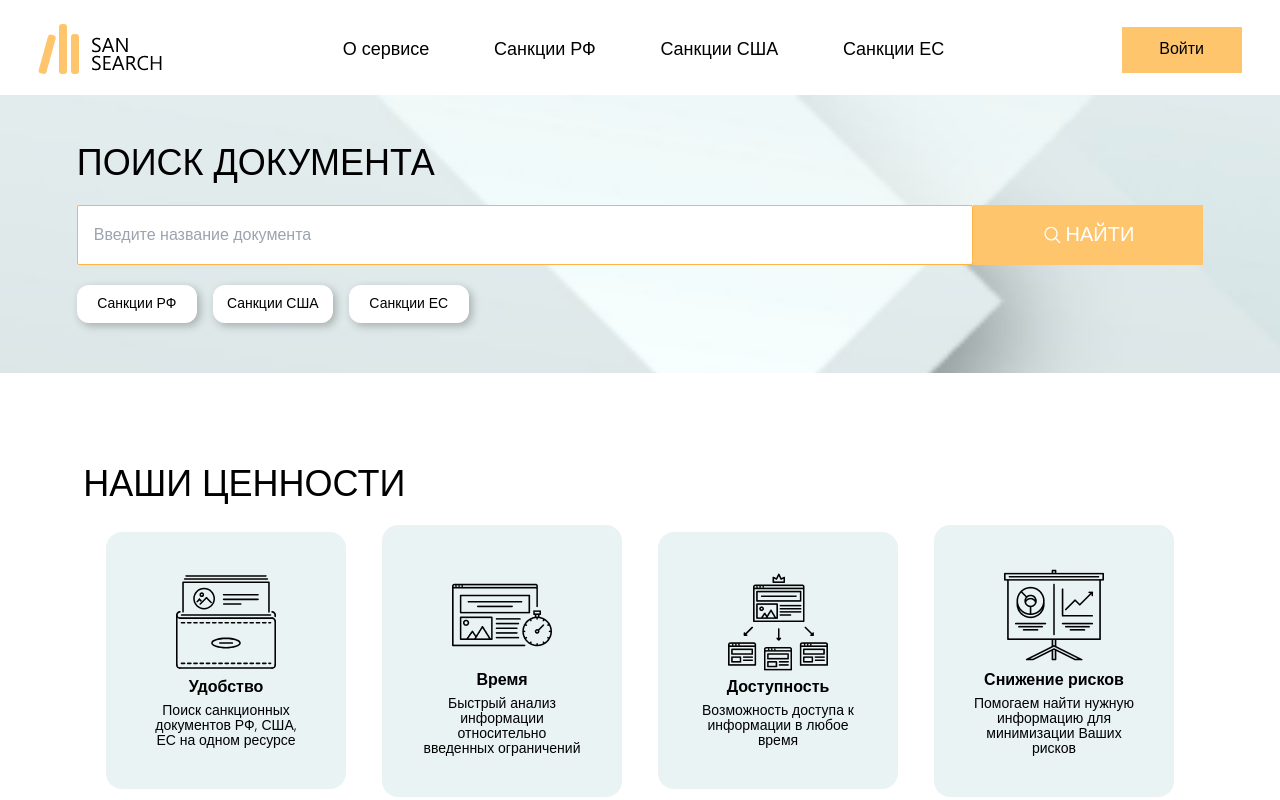
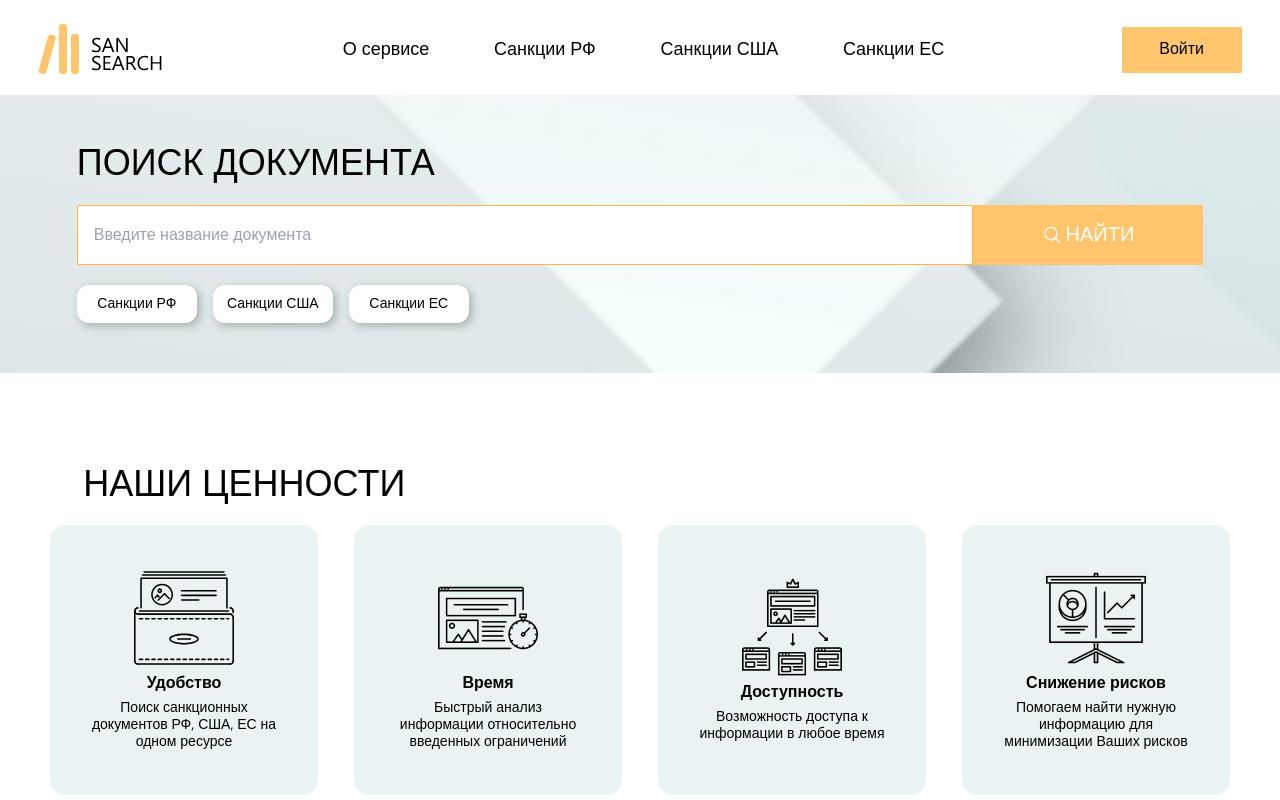
Before and after one commit to Prains/sansearch, a Next.js app: page / in a window 1280 px wide. Shown: the top 800 px of the page. Built offline with nearby package versions, Linux system fonts and the light colour scheme.

Commit message:
fix height

```diff
--- a/components/MainPage/Valueables/VBlock/VBlock.jsx
+++ b/components/MainPage/Valueables/VBlock/VBlock.jsx
@@ -3,10 +3,10 @@ import Image from "next/image";
 
 const VBlock = ({ image, title, subtitle }) => {
   return (
-    <article className="flex items-center justify-center flex-col gap-2 p-10 bg-white-grey rounded-2xl">
+    <article className="flex items-center justify-center flex-col gap-2 p-10 bg-white-grey rounded-2xl h-[270px]">
       <Image src={image} alt={title} />
       <Subtitle type="secondary">{title}</Subtitle>
-      <p className="w-[160px] text-center leading-[15px] text-[12px] lg:text-[14px]">
+      <p className="w-[188px] text-center leading-[15px] text-[12px] lg:text-[14px] lg:leading-[17px]">
         {subtitle}
       </p>
     </article>
```
